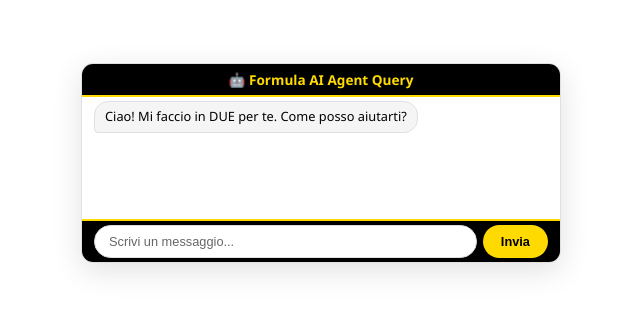
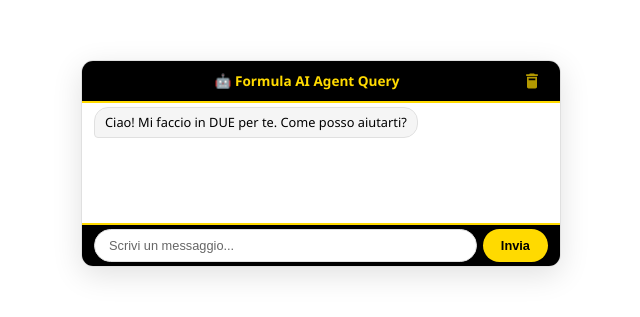
Before and after one commit to mauriziomelandriformulait-svg/chatbot, a plain HTML site: page index.html in a window 1280 px wide. Shown: the part 237-554 px from the top of the page, without its empty margins (319-959 px from the left). Drawn offline with Linux system fonts and the light colour scheme.

Commit message:
Enhance chat interface with clear button
Added a clear button to the chat header and improved chat message handling.

```diff
--- a/index.html
+++ b/index.html
@@ -52,6 +52,42 @@
             font-size: 0.85rem;
             font-weight: bold;
             border-bottom: 2px solid var(--giallo-pantone);
+            display: flex;
+            justify-content: space-between;
+            align-items: center;
+        }
+
+        .chat-header .title {
+            flex: 1;
+            text-align: center;
+        }
+
+        .chat-header .clear-btn {
+            background: none;
+            border: none;
+            cursor: pointer;
+            padding: 4px;
+            display: flex;
+            align-items: center;
+            justify-content: center;
+            transition: transform 0.2s, opacity 0.2s;
+            opacity: 0.7;
+        }
+
+        .chat-header .clear-btn:hover {
+            opacity: 1;
+            transform: scale(1.15);
+        }
+
+        .chat-header .clear-btn svg {
+            width: 20px;
+            height: 20px;
+            fill: var(--giallo-pantone);
+            transition: fill 0.2s;
+        }
+
+        .chat-header .clear-btn:hover svg {
+            fill: var(--rosso-stop);
         }
 
         .chat-messages {
@@ -62,6 +98,7 @@
             flex-direction: column;
             gap: 4px;
             background: var(--bianco);
+            min-height: 120px;
         }
 
         .message {
@@ -205,16 +242,22 @@
         }
     </style>
 <base target="_blank">
+<base target="_blank">
 </head>
 <body>
 
     <div class="chat-container">
         <div class="chat-header">
-            🤖 Formula AI Agent Query
+            <span class="title">🤖 Formula AI Agent Query</span>
+            <button class="clear-btn" onclick="clearChat()" title="Svuota la chat">
+                <svg viewBox="0 0 24 24" xmlns="http://www.w3.org/2000/svg">
+                    <path d="M15.5 4l-1-1h-5l-1 1H5v2h14V4zM6 19c0 1.1.9 2 2 2h8c1.1 0 2-.9 2-2V7H6v12zM8 9h8v2H8V9z"/>
+                </svg>
+            </button>
         </div>
 
         <div class="chat-messages" id="chatMessages">
-            <div class="message bot">Ciao! Mi faccio in DUE per te. Come posso aiutarti?</div>
+            <div class="message bot" id="welcome-msg">Ciao! Mi faccio in DUE per te. Come posso aiutarti?</div>
         </div>
 
         <div class="chat-input-area">
@@ -260,9 +303,30 @@
             }
         }
 
+        function clearChat() {
+            // Se c'è una generazione in corso, la interrompe prima
+            if (isGenerating) {
+                stopGeneration();
+            }
+            // Rimuove tutti i messaggi
+            chatMessages.innerHTML = '';
+            // Ri-aggiunge il messaggio di benvenuto
+            const welcome = document.createElement('div');
+            welcome.className = 'message bot';
+            welcome.id = 'welcome-msg';
+            welcome.textContent = 'Ciao! Mi faccio in DUE per te. Come posso aiutarti?';
+            chatMessages.appendChild(welcome);
+            // Riporta il focus sull'input
+            userInput.focus();
+        }
+
         async function sendMessage() {
             const message = userInput.value.trim();
             if (!message) return;
+
+            // Rimuove il messaggio di benvenuto se presente
+            const welcomeMsg = document.getElementById('welcome-msg');
+            if (welcomeMsg) welcomeMsg.remove();
 
             // Disabilita input e mostra stop
             userInput.value = '';
@@ -308,7 +372,7 @@
                 removeMessage(loadingId);
 
                 if (error.name === 'AbortError') {
-                    addMessage('⏹ Generazione interrotta dall\'utente.', 'stopped');
+                    addMessage('⏹ Generazione interrotta dall'utente.', 'stopped');
                 } else {
                     addMessage('❌ Errore: ' + error.message, 'error-msg');
                     console.error(error);
```
